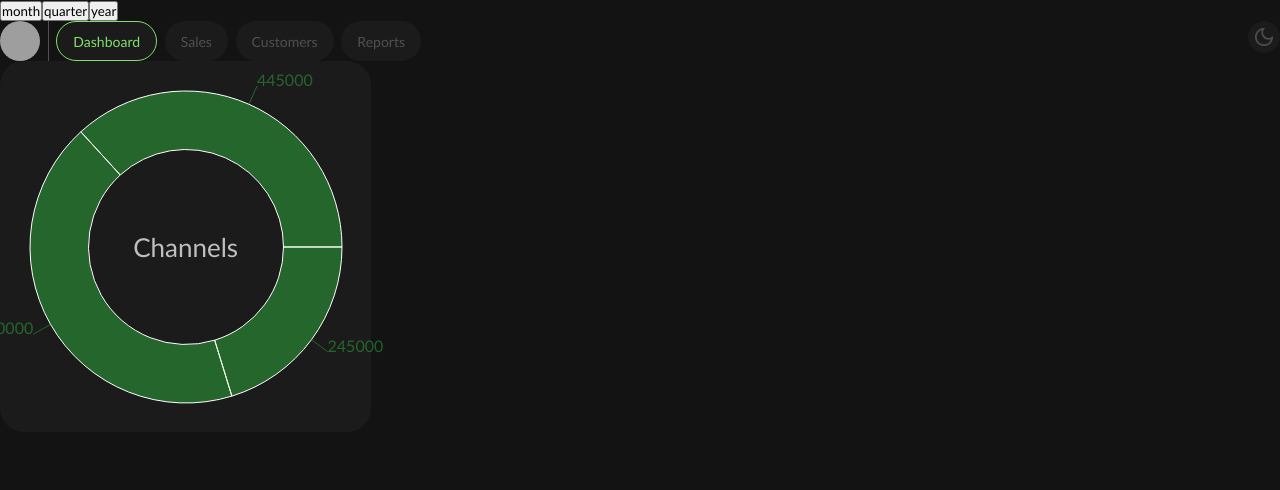
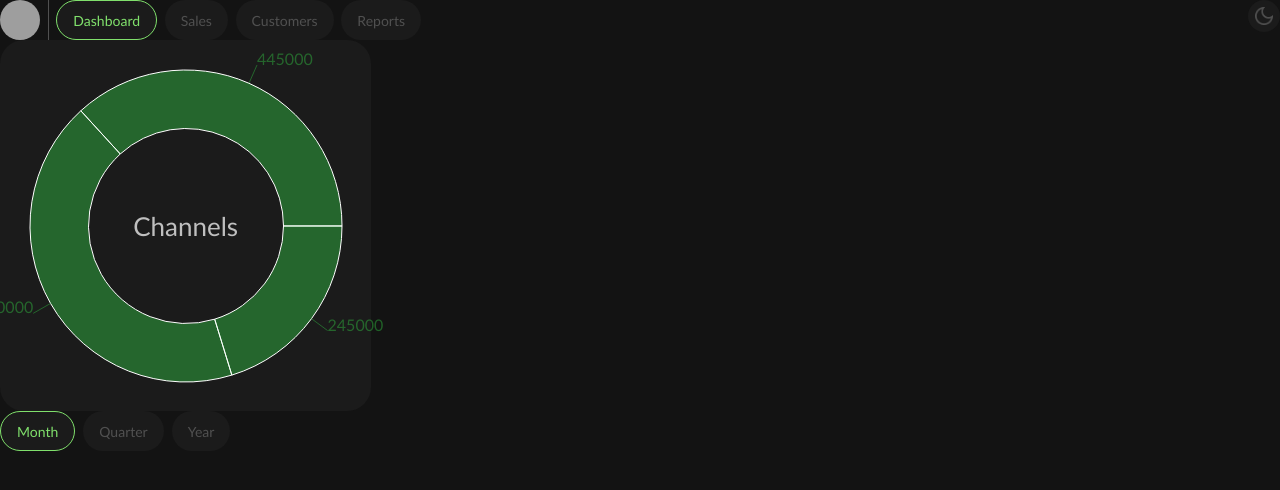
Before and after one commit to harukee-dev/CRM_analytics_dashboard, a React (Vite) app: page / in a window 1280 px wide. Shown: the top 490 px of the page. Built offline with nearby package versions, Linux system fonts and the light colour scheme; data requests are answered from the project's data file; grey boxes are pictures that could not be loaded.

Commit message:
сделан timeIntervalPicker взаимодействующий с TimeIntervalSlice

```diff
--- a/src/App.tsx
+++ b/src/App.tsx
@@ -5,32 +5,21 @@ import { BrowserRouter } from 'react-router-dom'
 // import { PieChartComponent } from './Components/Charts/PieChart/PieChart'
 import { Header } from './Components/Header/Header'
 import { ChannelsPie } from './Components/Dashboard/ChannelsPie/ChannelsPie'
-import { useAppDispatch, useAppSelector } from './store/hooks/redux'
-import { TimeIntervalSlice } from './store/reducers/TimeIntervalSlice'
+import { TimeIntervalPicker } from './Components/Dashboard/TimeIntervalPicker/TimeIntervalPicker'
 
 function App() {
-  const { time_interval } = useAppSelector((state) => state.timeIntervalReducer)
-  const { setTimeInterval } = TimeIntervalSlice.actions
-  const dispatch = useAppDispatch()
-
-  const handleClick = (state: 'month' | 'quarter' | 'year') => {
-    dispatch(setTimeInterval(state))
-  }
-
   return (
     <BrowserRouter>
       <div
         style={{ backgroundColor: '#131313', width: '100vw', height: '100vh' }}
       >
-        <button onClick={() => handleClick('month')}>month</button>
-        <button onClick={() => handleClick('quarter')}>quarter</button>
-        <button onClick={() => handleClick('year')}>year</button>
         {/* <h1>Hello world!</h1>
       <AreaChartComponent />
       <BarChartComponent />
       <LineChartComponent /> */}
         <Header />
         <ChannelsPie />
+        <TimeIntervalPicker />
       </div>
     </BrowserRouter>
   )
--- /dev/null
+++ b/src/Components/Dashboard/TimeIntervalPicker/TimeIntervalPicker.tsx
@@ -0,0 +1,36 @@
+import { useAppDispatch, useAppSelector } from '../../../store/hooks/redux'
+import { TimeIntervalSlice } from '../../../store/reducers/TimeIntervalSlice'
+import cl from './timeIntervalPicker.module.css'
+
+export const TimeIntervalPicker = () => {
+  const dispatch = useAppDispatch()
+  const { setTimeInterval } = TimeIntervalSlice.actions
+  const { time_interval } = useAppSelector((state) => state.timeIntervalReducer)
+
+  const handleClick = (state: 'month' | 'quarter' | 'year') => {
+    dispatch(setTimeInterval(state))
+  }
+
+  return (
+    <div className={cl.container}>
+      <button
+        className={time_interval === 'month' ? cl.buttonActive : cl.button}
+        onClick={() => handleClick('month')}
+      >
+        Month
+      </button>
+      <button
+        className={time_interval === 'quarter' ? cl.buttonActive : cl.button}
+        onClick={() => handleClick('quarter')}
+      >
+        Quarter
+      </button>
+      <button
+        className={time_interval === 'year' ? cl.buttonActive : cl.button}
+        onClick={() => handleClick('year')}
+      >
+        Year
+      </button>
+    </div>
+  )
+}
--- /dev/null
+++ b/src/Components/Dashboard/TimeIntervalPicker/timeIntervalPicker.module.css
@@ -0,0 +1,35 @@
+* {
+  margin: 0;
+  padding: 0;
+}
+
+.container {
+  display: flex;
+  gap: 1vh;
+}
+
+.button {
+  height: 5vh;
+  font-family: 'Gill Sans', 'Gill Sans MT', Calibri, 'Trebuchet MS', sans-serif;
+  font-size: 1.75vh;
+  color: #505050;
+  background-color: #1b1b1b;
+  padding: 0 2vh;
+  border: none;
+  border-radius: 3vh;
+  cursor: pointer;
+  transition: 0.2s;
+}
+
+.buttonActive {
+  height: 5vh;
+  font-family: 'Gill Sans', 'Gill Sans MT', Calibri, 'Trebuchet MS', sans-serif;
+  font-size: 1.75vh;
+  color: #80e06c;
+  background-color: #1b1b1b;
+  padding: 0 2vh;
+  border: 1px solid #80e06c;
+  border-radius: 3vh;
+  cursor: pointer;
+  transition: 0.2s;
+}
```
